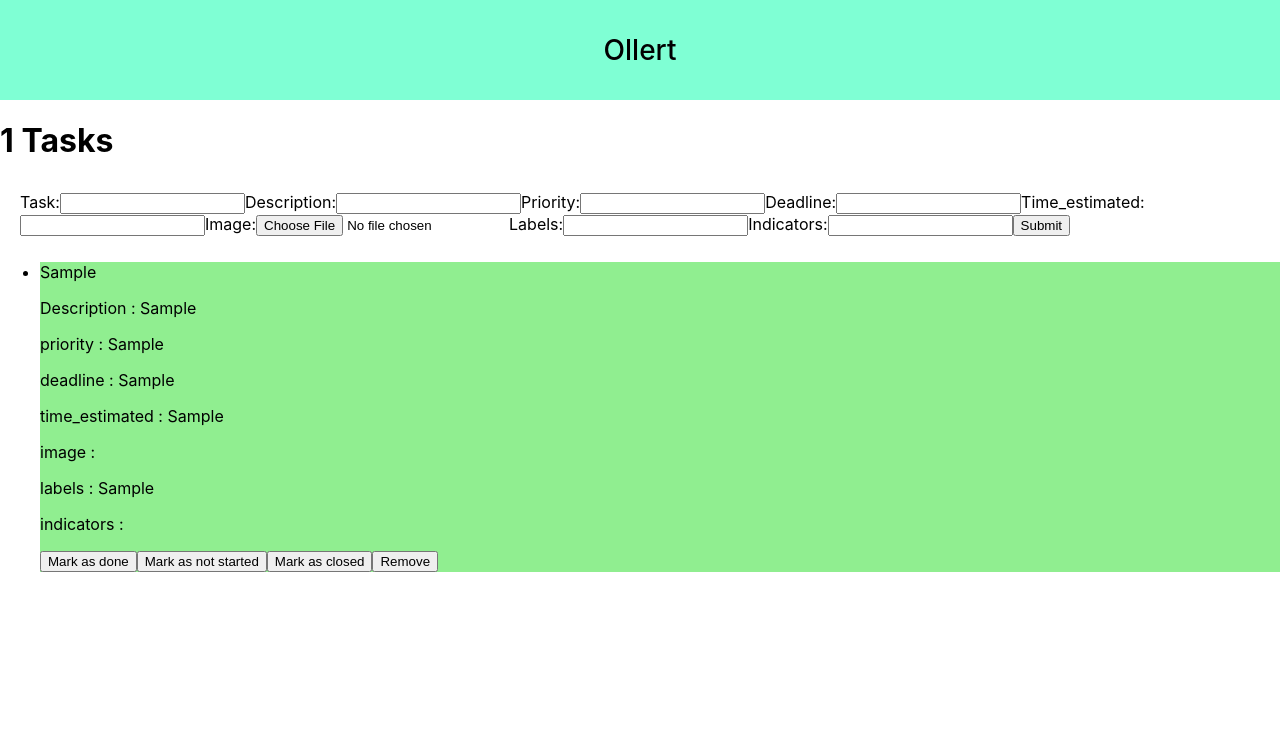
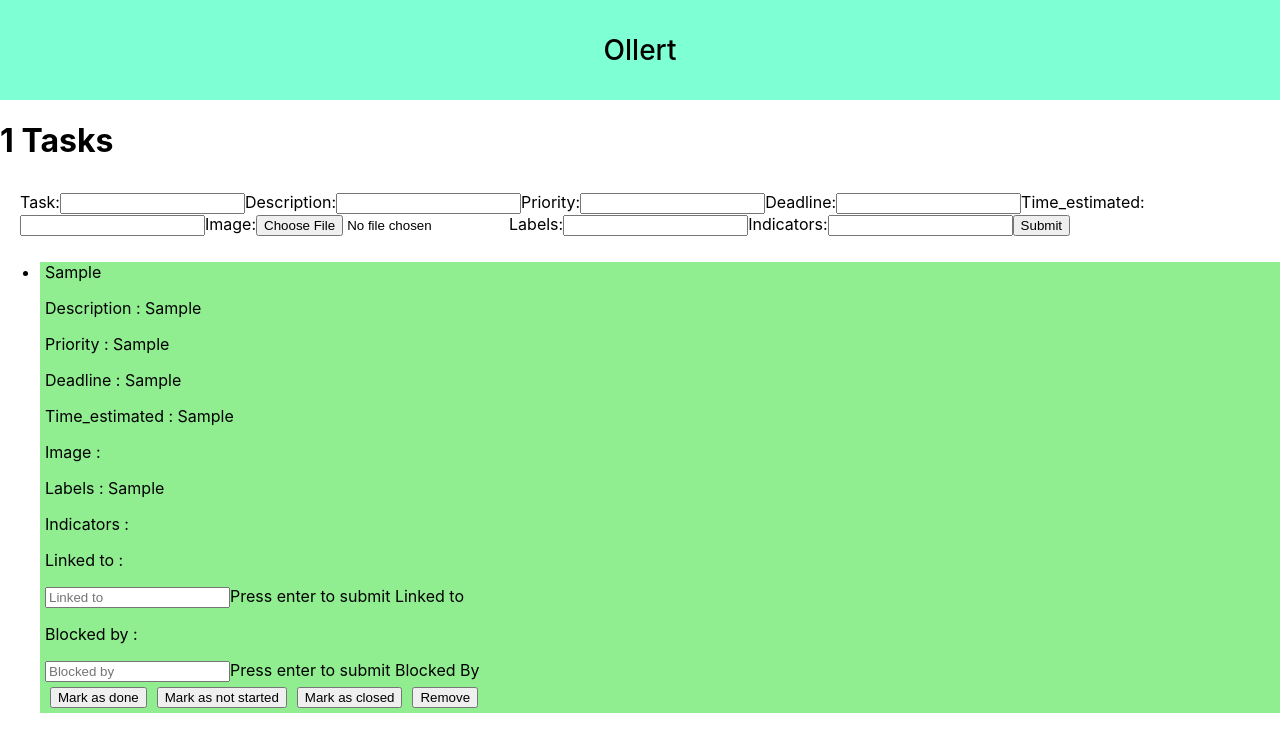
Before and after one commit to Rmgreco/Inspr-Test, a React (Create React App) app in the folder ollert/: page /list/1 in a window 1280 px wide. Both pictures are taken after typing "Sample", "Sample", "Sample", "Sample", "Sample", "Sample" into the empty fields and a click on the button "Submit". Shown: the top 752 px of the page. Built offline with nearby package versions, Linux system fonts and the light colour scheme.

Commit message:
add linked to and blocked by in tasks

```diff
--- a/ollert/src/App.css
+++ b/ollert/src/App.css
@@ -1,4 +1,7 @@
-
+/* body{
+  background-color: black;
+  color: white;
+} */
 
 .header {
   align-items: center;
@@ -18,7 +21,8 @@
 }
 
 .li{
-  background-color: ghostwhite
+  background-color: ghostwhite;
+  padding-left: 5px;
   }
 
 .form{
@@ -44,3 +48,7 @@ color: black;
 /* .inputs{
   margin: 10px;
 } */
+
+.crud{
+  margin: 5px;
+}
--- a/ollert/src/components/AddNewTaskForm.js
+++ b/ollert/src/components/AddNewTaskForm.js
@@ -2,6 +2,7 @@ import React from 'react';
 import { useFormik } from 'formik';
 import * as Yup from 'yup';
 import '../App.css';
+
 
 const AddNewTaskForm = ({ onAddTask }) => {
   const formik = useFormik({
@@ -16,6 +17,7 @@ const AddNewTaskForm = ({ onAddTask }) => {
       image: '',
       labels: '',
       indicators: '',
+      linked:''
 
     },
     validationSchema: Yup
@@ -35,7 +37,7 @@ const AddNewTaskForm = ({ onAddTask }) => {
 
       ),
     onSubmit: (values, { resetForm }) => {
-      onAddTask(values.todo, values.description, values.priority,  values.deadline,
+      onAddTask(values.todo, values.description, values.priority, values.deadline,
         values.time_estimated, values.image, values.labels, values.indicators);
 
       resetForm();
@@ -116,7 +118,6 @@ const AddNewTaskForm = ({ onAddTask }) => {
         value={formik.values.indicators}
         autoComplete="off"
       />
-
       <button type="submit" className="inputs">Submit</button>
     </form>
   )
--- a/ollert/src/components/TodoItemTask.js
+++ b/ollert/src/components/TodoItemTask.js
@@ -2,28 +2,68 @@ import React, { useCallback } from 'react';
 import '../App.css';
 
 
+
 const TodoItemTask = ({ todo, id, onRemoveTodo, description, priority,
-  deadline, time_estimated, image, labels, indicators, onToggleTodoDone, isDone,
-  notStarted, onToggleTodoNotStarted, onToggleTodoClosed, closed }) => {
+  deadline, time_estimated, image, labels, indicators, linked, blocked, onToggleTodoDone, isDone,
+  notStarted, onToggleTodoNotStarted, onToggleTodoClosed, closed, onEditLinked, onEditBlocked }) => {
   const removeTodoHandler = useCallback(() => onRemoveTodo(id), [id, onRemoveTodo])
   const toggleTodoDoneHandler = useCallback(() => onToggleTodoDone(id), [id, onToggleTodoDone])
   const toggleTodoNotStartedHandler = useCallback(() => onToggleTodoNotStarted(id), [id, onToggleTodoNotStarted])
   const toggleTodoClosedHandler = useCallback(() => onToggleTodoClosed(id), [id, onToggleTodoClosed])
 
+  const editLinked = useCallback(event => {
+    if (event.keyCode === 13) {
+      event.preventDefault();
+      onEditLinked(id, event.target.value);
+      event.target.blur();
+    }
+  }, [id, onEditLinked])
+
+  const editBlocked = useCallback(event => {
+    if (event.keyCode === 13) {
+      event.preventDefault();
+      onEditBlocked(id, event.target.value);
+      event.target.blur();
+    }
+  }, [id, onEditBlocked])
+
   return (
     <li className="li" style={{ backgroundColor: closed ? 'grey' : notStarted ? 'red' : 'lightgreen' }}>
       <p style={{ textDecoration: isDone ? 'line-through' : 'none' }}>{todo}</p>
       <p style={{ textDecoration: isDone ? 'line-through' : 'none' }}>Description : {description}</p>
-      <p style={{ textDecoration: isDone ? 'line-through' : 'none' }}>priority : {priority}</p>
-      <p style={{ textDecoration: isDone ? 'line-through' : 'none' }}>deadline : {deadline}</p>
-      <p style={{ textDecoration: isDone ? 'line-through' : 'none' }}>time_estimated : {time_estimated}</p>
-      <p style={{ textDecoration: isDone ? 'line-through' : 'none' }}>image : {image}</p>
-      <p style={{ textDecoration: isDone ? 'line-through' : 'none' }}>labels : {labels}</p>
-      <p style={{ textDecoration: isDone ? 'line-through' : 'none' }}>indicators : {indicators}</p>
-      <button onClick={toggleTodoDoneHandler}>{`Mark as ${isDone ? 'pending' : 'done'}`}</button>
-      <button onClick={toggleTodoNotStartedHandler}>{`Mark as ${notStarted ? 'in progress' : 'not started'}`}</button>
-      <button onClick={toggleTodoClosedHandler}>{`Mark as ${closed ? 'open': 'closed'}`}</button>
-      <button onClick={removeTodoHandler}>Remove</button>
+      <p style={{ textDecoration: isDone ? 'line-through' : 'none' }}>Priority : {priority}</p>
+      <p style={{ textDecoration: isDone ? 'line-through' : 'none' }}>Deadline : {deadline}</p>
+      <p style={{ textDecoration: isDone ? 'line-through' : 'none' }}>Time_estimated : {time_estimated}</p>
+      <p style={{ textDecoration: isDone ? 'line-through' : 'none' }}>Image : {image}</p>
+      <p style={{ textDecoration: isDone ? 'line-through' : 'none' }}>Labels : {labels}</p>
+      <p style={{ textDecoration: isDone ? 'line-through' : 'none' }}>Indicators : {indicators}</p>
+
+      <p style={{ textDecoration: isDone ? 'line-through' : 'none' }}> Linked to : {linked}</p>
+      <form>
+      <input
+        disabled={false}
+        placeholder="Linked to"
+        onKeyDown={editLinked}
+        tagname='p'
+        style={{textDecoration: isDone ? 'line-through' : 'none'}}
+      />
+        <span>Press enter to submit Linked to</span>
+      </form>
+      <p style={{ textDecoration: isDone ? 'line-through' : 'none' }}> Blocked by : {blocked}</p>
+      <form>
+      <input
+        disabled={false}
+        placeholder="Blocked by"
+        onKeyDown={editBlocked}
+        tagname='p'
+        style={{textDecoration: isDone ? 'line-through' : 'none'}}
+      />
+        <span>Press enter to submit Blocked By</span>
+      </form>
+      <button className="crud" onClick={toggleTodoDoneHandler}>{`Mark as ${isDone ? 'pending' : 'done'}`}</button>
+      <button className="crud" onClick={toggleTodoNotStartedHandler}>{`Mark as ${notStarted ? 'in progress' : 'not started'}`}</button>
+      <button className="crud" onClick={toggleTodoClosedHandler}>{`Mark as ${closed ? 'open' : 'closed'}`}</button>
+      <button className="crud" onClick={removeTodoHandler}>Remove</button>
     </li>
   )
 };
--- a/ollert/src/components/TodoTask.js
+++ b/ollert/src/components/TodoTask.js
@@ -3,13 +3,13 @@ import React from 'react';
 import TodoItemTask from './TodoItemTask'
 import '../App.css';
 
-const TodoList = ({ todoItems, onRemoveTodo, onToggleTodoDone, onToggleTodoNotStarted, onToggleTodoClosed }) => (
+const TodoTask = ({ todoItems, onRemoveTodo, onToggleTodoDone, onToggleTodoNotStarted, onToggleTodoClosed, onEditLinked, onEditBlocked }) => (
   <ul >
     {
       todoItems &&
       Array.isArray(todoItems) &&
       todoItems.map(({ id, todo, description, priority,
-        deadline, time_estimated, image, labels, indicators, isDone, notStarted, closed }) => (
+        deadline, time_estimated, image, labels, indicators, linked, isDone, notStarted, closed, blocked }) => (
         <TodoItemTask
           key={id}
           id={id}
@@ -28,10 +28,14 @@ const TodoList = ({ todoItems, onRemoveTodo, onToggleTodoDone, onToggleTodoNotSt
           notStarted={notStarted}
           onToggleTodoClosed={onToggleTodoClosed}
           closed={closed}
+          onEditLinked={onEditLinked}
+          linked={linked}
+          onEditBlocked={onEditBlocked}
+          blocked={blocked}
         />
       ))
     }
   </ul>
 );
 
-export default TodoList
+export default TodoTask
--- a/ollert/src/pages/TaskPage.js
+++ b/ollert/src/pages/TaskPage.js
@@ -11,11 +11,12 @@ import '../App.css';
 const TaskPage = () => {
     const pathname = window.location.pathname;
     const path = pathname.split('/')[2];
+    const pathTitle = path.replace("%20", " ")
     console.log(path);
     const [todoItems, setTodoItems] = useState(getFromLocalStorage(`${path}-task`) || [])
 
     const addTodoHandler = useCallback((todo, description, priority,
-        deadline, time_estimated, image, labels, indicators) => {
+        deadline, time_estimated, image, labels, indicators, linked, blocked) => {
         let latestTodoItem = null
         if (todoItems.length === 1) {
             latestTodoItem = todoItems[0]
@@ -37,6 +38,8 @@ const TaskPage = () => {
                 image,
                 labels,
                 indicators,
+                linked,
+                blocked
             },
             ...todoItems,
         ]
@@ -81,10 +84,28 @@ const TaskPage = () => {
 
     }, [todoItems])
 
+    const editLinked = useCallback((id, linked) => {
+        const editingLinked = todoItems.find(todoItem => todoItem.id === id)
+        editingLinked.linked = linked
+        setTodoItems([...todoItems])
+
+        saveInLocalStorage(`${path}-task`, todoItems)
+
+      }, [todoItems])
+
+      const editBlocked = useCallback((id, blocked) => {
+        const editingBlocked = todoItems.find(todoItem => todoItem.id === id)
+        editingBlocked.blocked = blocked
+        setTodoItems([...todoItems])
+
+        saveInLocalStorage(`${path}-task`, todoItems)
+
+      }, [todoItems])
+
     return (
         <div className="todo">
             <Header />
-            <h1>{path} Tasks</h1>
+            <h1>{pathTitle} Tasks</h1>
             <AddNewTaskForm
                 onAddTask={addTodoHandler}
             />
@@ -94,6 +115,8 @@ const TaskPage = () => {
                 onToggleTodoDone={toggleTodoDoneHandler}
                 onToggleTodoNotStarted={toggleTodoNotStartedHandler}
                 onToggleTodoClosed={toggleTodoClosedHandler}
+                onEditLinked={editLinked}
+                onEditBlocked={editBlocked}
             />
         </div>
     );
```
